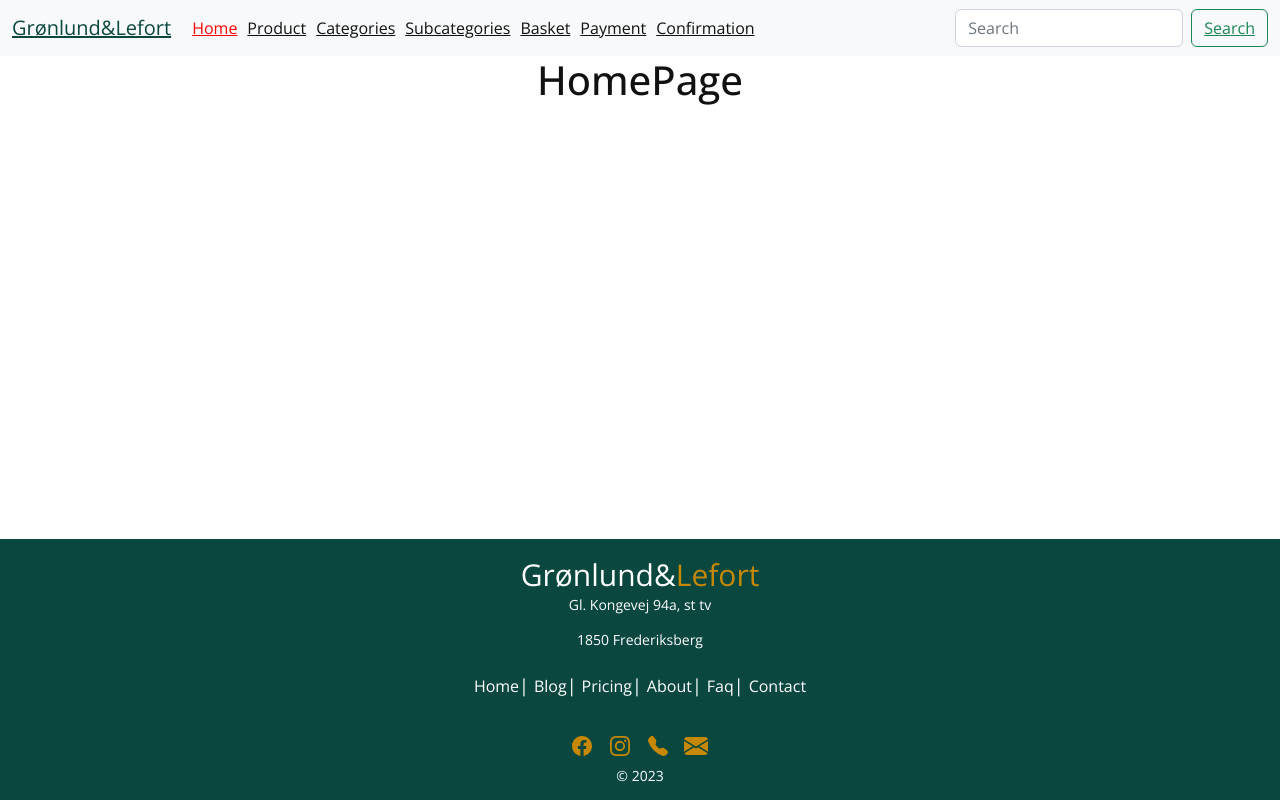
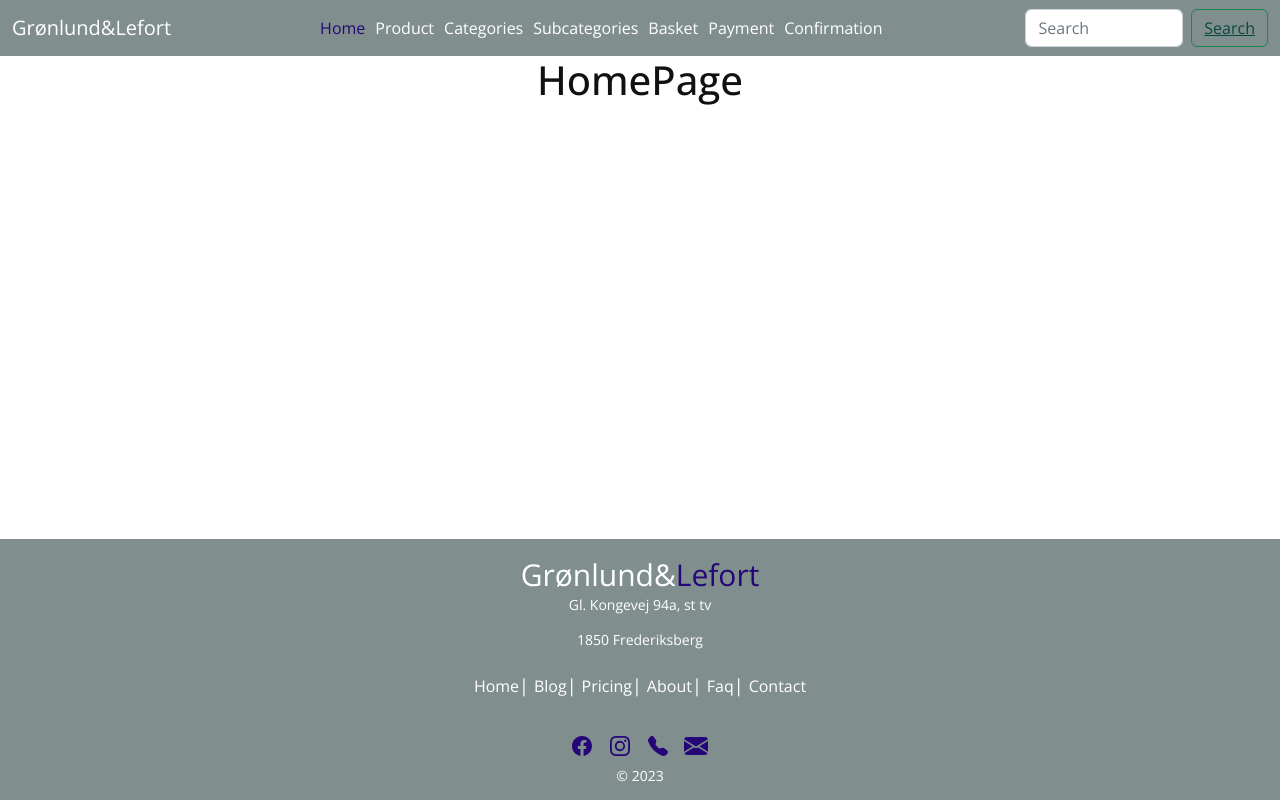
Before and after one commit to KasperBaun/DiplomaFrontend, a React (Create React App) app: page / in a window 1280 px wide. Built offline with nearby package versions, Linux system fonts and the light colour scheme.

Commit message:
routing and a little styling

```diff
--- a/src/App.tsx
+++ b/src/App.tsx
@@ -1,13 +1,13 @@
 import './styling/scss/custom.scss';
 import Footer from './components/footer/Footer';
 import Routing from './routes/Routes';
-import Header2 from './components/header/Header2';
+import Header from './components/header/Header';
 
 
 function App() {
   return (
     <div>
-      <Header2 />
+      <Header />
       <Routing />
       <Footer />
     </div>
--- a/src/components/footer/footer.scss
+++ b/src/components/footer/footer.scss
@@ -1,8 +1,9 @@
 @import url(https://fonts.googleapis.com/css?family=Open+Sans:400,500,300,700);
 // $primaryColor: rgba(255, 215, 0, 1);
-$primaryColor: rgb(199, 136, 1);
-$secondaryColor: rgb(9, 71, 63); // rgba(19, 128, 134, 1);
+$primaryColor: rgb(37, 6, 121);
+$secondaryColor: rgb(128, 143, 141); // rgba(19, 128, 134, 1);
 $primaryTextColor: rgba(255, 255, 255, 1);
+$bgColor: rgb(128, 143, 141);
 
 * {
     font-family: Open Sans;
@@ -19,7 +20,7 @@ $primaryTextColor: rgba(255, 255, 255, 1);
     width: 100%;
     /* Footer container */
     .footer-container {
-        background: $secondaryColor;
+        background: $bgColor;
         box-shadow: 0 1px 1px 0 rgba(0, 0, 0, 0.12);
         box-sizing: border-box;
         text-align: center;
--- a/src/components/header/Header.tsx
+++ b/src/components/header/Header.tsx
@@ -1,74 +1,110 @@
-import './header.module.scss';
+import Button from 'react-bootstrap/Button';
+import Container from 'react-bootstrap/Container';
+import Form from 'react-bootstrap/Form';
+import Nav from 'react-bootstrap/Nav';
+import Navbar from 'react-bootstrap/Navbar';
+import { NavLink } from 'react-router-dom';
+import './header.scss';
 
-const Header: React.FC = function Navigationbar() {
+function Header() {
+
+  const navLinkStyling = (isActive: boolean, isPending: boolean): string => {
+    let result = 'header-links';
+    if(isActive){
+      result += ' active';
+
+    }else{
+      result += ' inactive';
+    }
+        //if(isPending) result += ' pending';
+    return result;
+    //return  isActive ? "active" : isPending ? "inactive" : "header-links";
+  }
 
   return (
+    <Navbar expand="lg" className='header'>
+      <Container fluid >
+        <Navbar.Brand>
+          <NavLink to={"/"} className="nav-brand">
+            Grønlund&Lefort
+          </NavLink>
+        </Navbar.Brand>
+        <Navbar.Toggle aria-controls="navbarScroll" />
+        <Navbar.Collapse id="navbarScroll">
+          <Nav
+            className="me-auto my-2 my-lg-0 header-container d-flex justify-content-center"
+            style={{ maxHeight: '100px', width:'100%'  }}
+            navbarScroll
+          >
+            {navPaths.map((navItem) => {
 
-    <header className="p-3 text-bg-dark">
-      <div className="container">
-        <div className="d-flex flex-wrap align-items-center justify-content-center justify-content-lg-start">
-          <a href="/" className="d-flex align-items-center mb-2 mb-lg-0 text-white text-decoration-none">
-            <svg className="bi me-2" width="40" height="32" role="img" aria-label="Bootstrap"><use xlinkHref="#bootstrap"/></svg>
-          </a>
+              return (
+                <NavLink
+                  to={navItem.path}
+                  className={({ isActive, isPending }) => {
+                    return navLinkStyling(isActive, isPending)
+                  }}
+                >
+                  {navItem.text}
+                </NavLink>
+              )
 
-          <ul className="nav col-12 col-lg-auto me-lg-auto mb-2 justify-content-center mb-md-0">
-            <li><a href="/" className="nav-link px-2 text-secondary">Home</a></li>
-            <li><a href="/categories" className="nav-link px-2 text-white">Categories</a></li>
-            <li><a href="/product" className="nav-link px-2 text-white">Product</a></li>
-            <li><a href="#" className="nav-link px-2 text-white">FAQs</a></li>
-            <li><a href="#" className="nav-link px-2 text-white">About</a></li>
-          </ul>
+            })}
 
-          {/* <form className="col-12 col-lg-auto mb-3 mb-lg-0 me-lg-3" role="search">
-            <form typeof="search" className="form-control form-control-dark text-bg-dark" placeholder="Search..." aria-label="Search"/>
-          </form> */}
-
-          <div className="text-end">
-            <button type="button" className="btn btn-outline-light me-2">Login</button>
-            <button type="button" className="btn btn-warning">Sign-up</button>
-          </div>
-        </div>
-      </div>
-    </header>
-  //   <Navbar bg="light" expand="lg">
-  //     <Container fluid>
-  //       <Navbar.Brand href={EnvironmentKeys.companyUrl}>{EnvironmentKeys.companyName}</Navbar.Brand>
-  //       <Navbar.Toggle aria-controls="navbarScroll" />
-  //       <Navbar.Collapse id="navbarScroll">
-  //         <Nav
-  //           className="me-auto my-2 my-lg-0"
-  //           style={{ maxHeight: '100px' }}
-  //           navbarScroll
-  //         >
-  //           <Nav.Link href="#action1">Home</Nav.Link>
-  //           <Nav.Link href="#action2">Link</Nav.Link>
-  //           <NavDropdown title="Link" id="navbarScrollingDropdown">
-  //             <NavDropdown.Item href="#action3">Action</NavDropdown.Item>
-  //             <NavDropdown.Item href="#action4">
-  //               Another action
-  //             </NavDropdown.Item>
-  //             <NavDropdown.Divider />
-  //             <NavDropdown.Item href="#action5">
-  //               Something else here
-  //             </NavDropdown.Item>
-  //           </NavDropdown>
-  //           <Nav.Link href="#" disabled>
-  //             Link
-  //           </Nav.Link>
-  //         </Nav>
-  //         <Form className="d-flex">
-  //           <Form.Control
-  //             type="search"
-  //             placeholder="Search"
-  //             className="me-2"
-  //             aria-label="Search"
-  //           />
-  //           <Button variant="outline-success">Search</Button>
-  //         </Form>
-  //       </Navbar.Collapse>
-  //     </Container>
-  //   </Navbar>
+          </Nav>
+          <Form className="d-flex">
+            <Form.Control
+              type="search"
+              placeholder="Search"
+              className="me-2"
+              aria-label="Search"
+            />
+            <Button variant="outline-success">
+              <NavLink
+              to={"/search"}
+              className={({ isActive, isPending }) => {
+                return isActive ? "active" : isPending ? "pending" : "";
+              }}
+            >
+              Search
+            </NavLink></Button>
+          </Form>
+        </Navbar.Collapse>
+      </Container>
+    </Navbar>
   );
 }
 
 export default Header;
+
+
+export const navPaths: { path: string, text: string }[] = [
+  {
+    path: "/",
+    text: "Home"
+  },
+  {
+    path: "/product",
+    text: "Product"
+  },
+  {
+    path: "/categories",
+    text: "Categories"
+  },
+  {
+    path: "/subcategories",
+    text: "Subcategories"
+  },
+  {
+    path: "/basket",
+    text: "Basket"
+  },
+  {
+    path: "/payment",
+    text: "Payment"
+  },
+  {
+    path: "/confirmation",
+    text: "Confirmation"
+  },
+];
--- a/src/components/header/Header2.tsx
+++ /dev/null
@@ -1,154 +0,0 @@
-import Button from 'react-bootstrap/Button';
-import Container from 'react-bootstrap/Container';
-import Form from 'react-bootstrap/Form';
-import Nav from 'react-bootstrap/Nav';
-import Navbar from 'react-bootstrap/Navbar';
-import NavDropdown from 'react-bootstrap/NavDropdown';
-import { NavLink } from 'react-router-dom';
-
-function Header2() {
-  return (
-    <Navbar bg="light" expand="lg">
-      <Container fluid>
-        <Navbar.Brand><NavLink to={"/"}>Grønlund&Lefort</NavLink></Navbar.Brand>
-        <Navbar.Toggle aria-controls="navbarScroll" />
-        <Navbar.Collapse id="navbarScroll">
-          <Nav
-            className="me-auto my-2 my-lg-0"
-            style={{ maxHeight: '100px' }}
-            navbarScroll
-          >
-            <NavLink
-              to={"/"}
-              style={({ isActive, isPending }) => {
-                return {
-                  color: isActive ? "red" : "inherit",
-                  padding: '5px',
-                };
-              }}
-              className={({ isActive, isPending }) => {
-                return isActive ? "active" : isPending ? "pending" : "";
-              }}
-            >
-              Home
-            </NavLink>
-
-            <NavLink
-              to={"/product"}
-              style={({ isActive, isPending }) => {
-                return {
-                  color: isActive ? "red" : "inherit",
-                  padding: '5px',
-                };
-              }}
-              className={({ isActive, isPending }) => {
-                return isActive ? "active" : isPending ? "pending" : "";
-              }}
-            >
-              Product
-            </NavLink>
-
-            <NavLink
-              to={"/categories"}
-              style={({ isActive, isPending }) => {
-                return {
-                  color: isActive ? "red" : "inherit",
-                  padding: '5px',
-                };
-              }}
-              className={({ isActive, isPending }) => {
-                return isActive ? "active" : isPending ? "pending" : "";
-              }}
-            >
-              Categories
-            </NavLink>
-
-            <NavLink
-              to={"/subcategories"}
-              style={({ isActive, isPending }) => {
-                return {
-                  color: isActive ? "red" : "inherit",
-                  padding: '5px',
-                };
-              }}
-              className={({ isActive, isPending }) => {
-                return isActive ? "active" : isPending ? "pending" : "";
-              }}
-            >
-              Subcategories
-            </NavLink>
-
-            <NavLink
-              to={"/basket"}
-              style={({ isActive, isPending }) => {
-                return {
-                  color: isActive ? "red" : "inherit",
-                  padding: '5px',
-                };
-              }}
-              className={({ isActive, isPending }) => {
-                return isActive ? "active" : isPending ? "pending" : "";
-              }}
-            >
-              Basket
-            </NavLink>
-
-            <NavLink
-              to={"/payment"}
-              style={({ isActive, isPending }) => {
-                return {
-                  color: isActive ? "red" : "inherit",
-                  padding: '5px',
-                };
-              }}
-              className={({ isActive, isPending }) => {
-                return isActive ? "active" : isPending ? "pending" : "";
-              }}
-            >
-              Payment
-            </NavLink>
-
-            <NavLink
-              to={"/confirmation"}
-              style={({ isActive, isPending }) => {
-                return {
-                  color: isActive ? "red" : "inherit",
-                  padding: '5px',
-                };
-              }}
-              className={({ isActive, isPending }) => {
-                return isActive ? "active" : isPending ? "pending" : "";
-              }}
-            >
-              Confirmation
-            </NavLink>
-
-          </Nav>
-          <Form className="d-flex">
-            <Form.Control
-              type="search"
-              placeholder="Search"
-              className="me-2"
-              aria-label="Search"
-            />
-            <Button variant="outline-success"><NavLink
-              to={"/search"}
-              style={({ isActive, isPending }) => {
-                return {
-                  color: isActive ? "red" : "inherit",
-                };
-              }}
-              className={({ isActive, isPending }) => {
-                return isActive ? "active" : isPending ? "pending" : "";
-              }}
-            >
-              Search
-            </NavLink></Button>
-          </Form>
-        </Navbar.Collapse>
-      </Container>
-    </Navbar>
-  );
-}
-
-export default Header2;
--- a/src/components/header/header.module.scss
+++ /dev/null
@@ -1,50 +0,0 @@
-.bd-placeholder-img {
-    font-size: 1.125rem;
-    text-anchor: middle;
-    -webkit-user-select: none;
-    -moz-user-select: none;
-    user-select: none;
-}
-
-@media (min-width: 768px) {
-    .bd-placeholder-img-lg {
-        font-size: 3.5rem;
-    }
-}
-
-.b-example-divider {
-    height: 3rem;
-    background-color: rgba(0, 0, 0, .1);
-    border: solid rgba(0, 0, 0, .15);
-    border-width: 1px 0;
-    box-shadow: inset 0 .5em 1.5em rgba(0, 0, 0, .1), inset 0 .125em .5em rgba(0, 0, 0, .15);
-}
-
-.b-example-vr {
-    flex-shrink: 0;
-    width: 1.5rem;
-    height: 100vh;
-}
-
-.bi {
-    vertical-align: -.125em;
-    fill: currentColor;
-}
-
-.nav-scroller {
-    position: relative;
-    z-index: 2;
-    height: 2.75rem;
-    overflow-y: hidden;
-}
-
-.nav-scroller .nav {
-    display: flex;
-    flex-wrap: nowrap;
-    padding-bottom: 1rem;
-    margin-top: -1px;
-    overflow-x: auto;
-    text-align: center;
-    white-space: nowrap;
-    -webkit-overflow-scrolling: touch;
-}
--- /dev/null
+++ b/src/components/header/header.scss
@@ -0,0 +1,52 @@
+@import url(https://fonts.googleapis.com/css?family=Open+Sans:400,500,300,700);
+// $primaryColor: rgba(255, 215, 0, 1);
+$primaryColor: rgb(37, 6, 121);
+$secondaryColor: rgb(128, 143, 141); // rgba(19, 128, 134, 1);
+$primaryTextColor: rgba(255, 255, 255, 1);
+$bgColor: rgb(128, 143, 141);
+
+* {
+    font-family: Open Sans;
+}
+
+.header {
+    background: $bgColor;
+}
+
+.header-links {
+    color: $primaryTextColor;
+    padding-right: 10px;
+    display: inline-block;
+    line-height: 1.8;
+    font-weight: 400;
+    font-size: 18;
+    text-decoration: none;
+    cursor: pointer;
+}
+
+.active {
+    //font-size: 20px;
+    color: $primaryColor;
+    text-decoration: line;
+
+    &:hover {
+        color: $primaryColor;
+    }
+}
+
+.inactive {
+    &:hover {
+        color: $primaryColor;
+        font-size: large;
+    }
+}
+
+.nav-brand {
+    color: $primaryTextColor;
+    font-size: 24;
+    text-decoration: none;
+
+    &:hover {
+        color: $primaryTextColor;
+    }
+}
```
